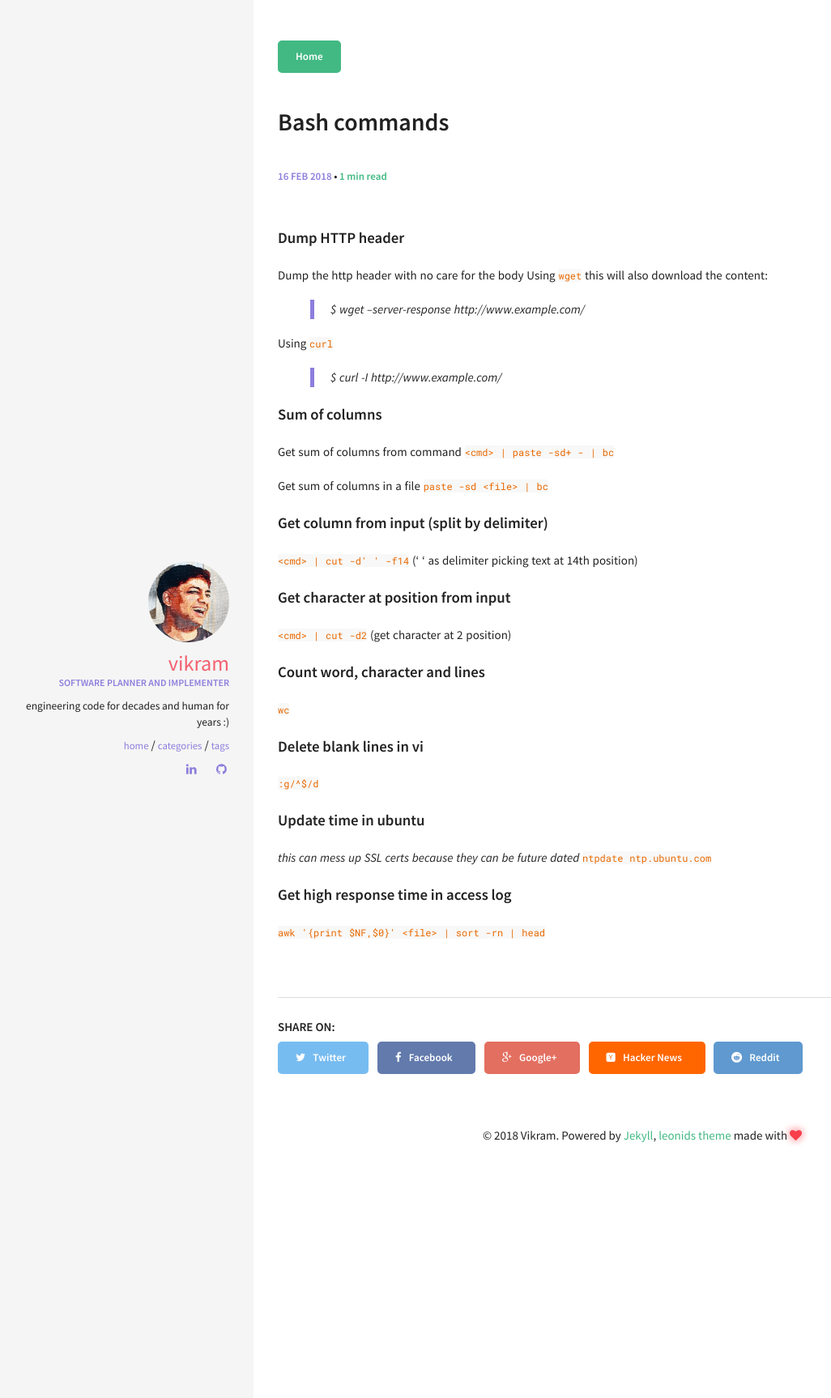
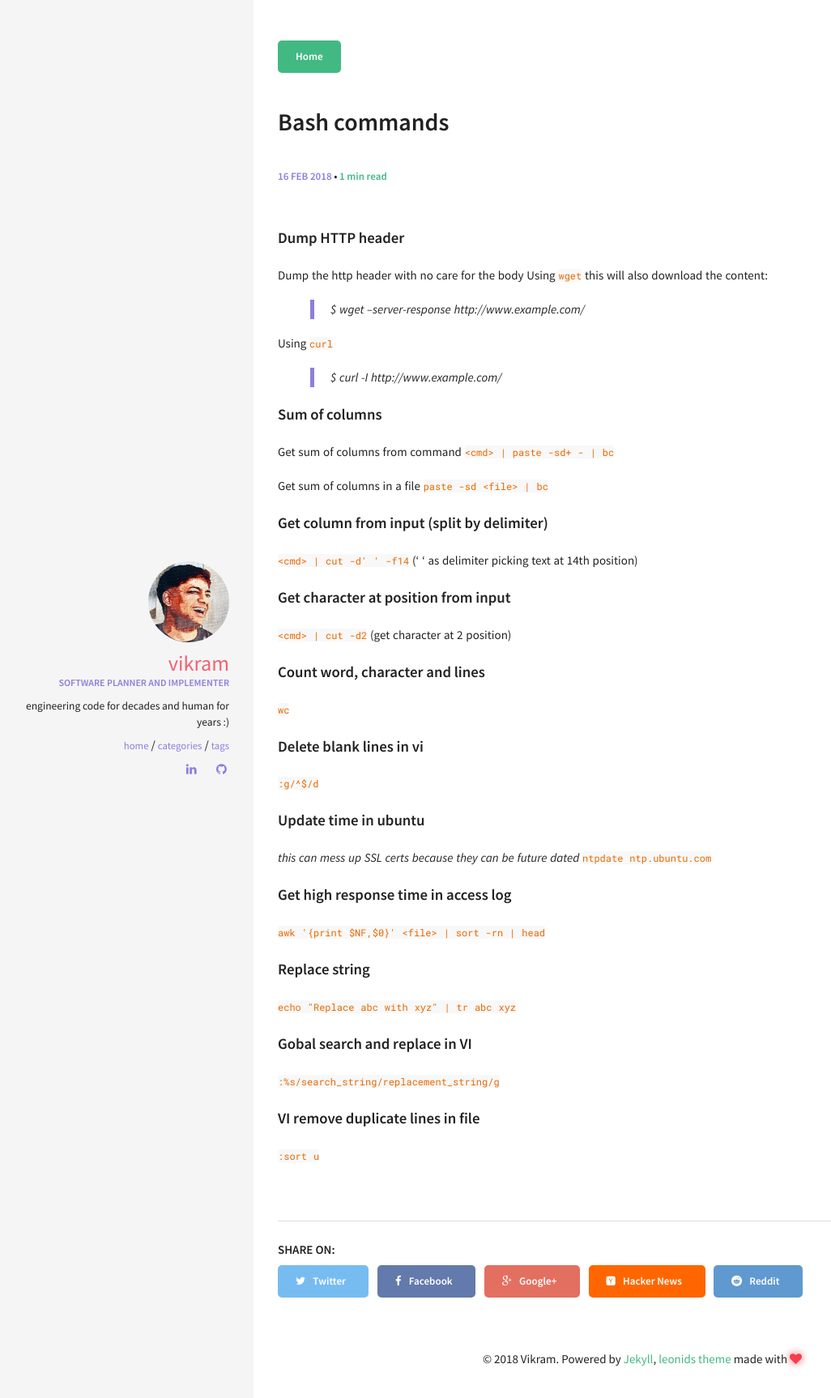
Before and after one commit to vikramaditya234/vikramaditya234.github.io, a Jekyll site: the page built from _posts/2018-02-16-bash-commands.md, in a window 1280 px wide. Shown: the top 1726 px of the page at 81% size, without its empty margins (7-1033 px from the left). Built offline with Jekyll 4.4.1, drawn with Linux system fonts in a browser that asks for light colours.

Commit message:
update bash command

```diff
--- a/_posts/2018-02-16-bash-commands.md
+++ b/_posts/2018-02-16-bash-commands.md
@@ -40,3 +40,12 @@ Get sum of columns in a file
 
 #### Get high response time in access log
 `awk '{print $NF,$0}' <file> | sort -rn | head`
+
+#### Replace string
+`echo "Replace abc with xyz" | tr abc xyz`
+
+#### Gobal search and replace in VI
+`:%s/search_string/replacement_string/g`
+
+#### VI remove duplicate lines in file
+`:sort u`
```
